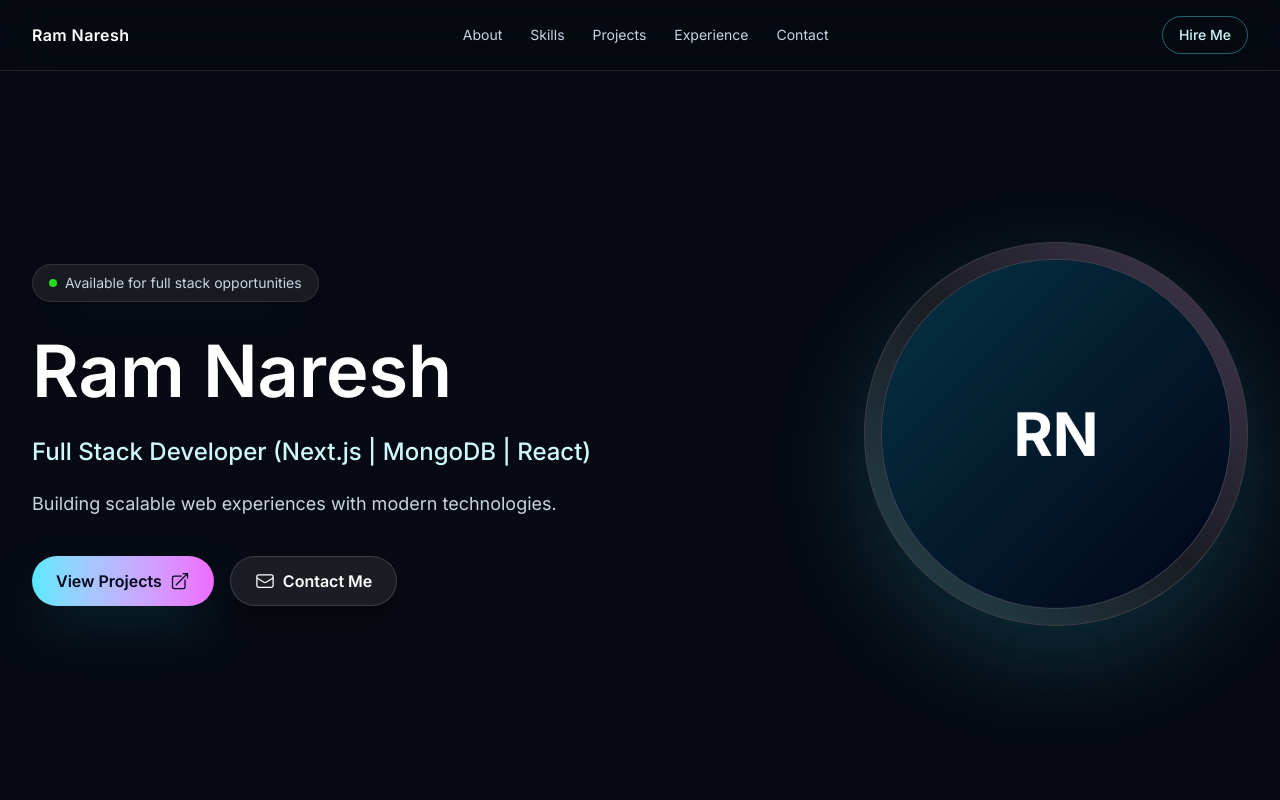
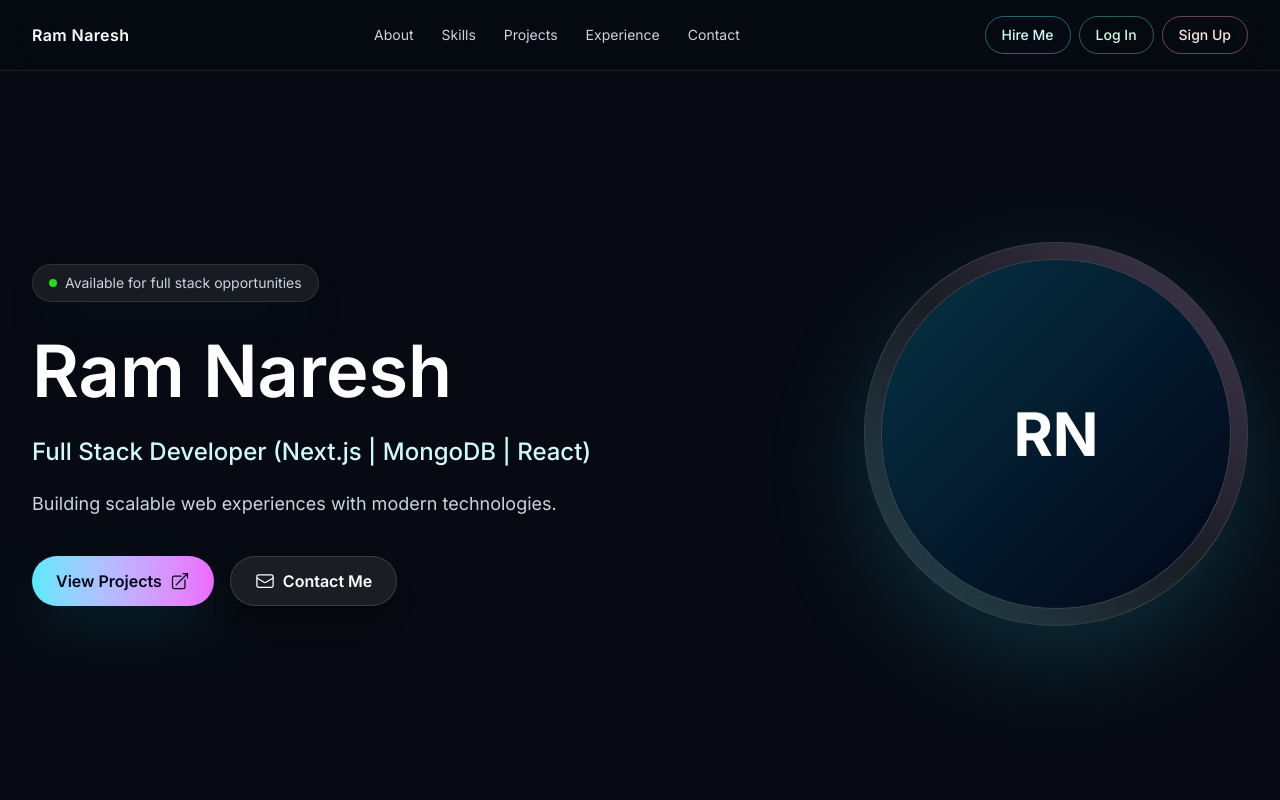
Before and after one commit to RamNareshOfficial/febdev-ai, a Next.js app: page /portfolio in a window 1280 px wide. Shown: the top 800 px of the page. Built offline with nearby package versions, Linux system fonts and the light colour scheme.

Commit message:
login, signup button without functionality is implemented.

```diff
--- a/app/page.tsx
+++ b/app/page.tsx
@@ -1,6 +1,5 @@
 import { redirect } from "next/navigation";
 
 export default function HomePage() {
-  // redirect("/dashboard");
   redirect("/portfolio");
 }
--- a/app/portfolio/page.tsx
+++ b/app/portfolio/page.tsx
@@ -109,12 +109,26 @@ export default function Home() {
               </a>
             ))}
           </div>
+          <div className="flex gap-2">
             <a
               href="#contact"
               className="rounded-full border border-cyan-300/40 px-4 py-2 text-sm font-medium text-cyan-100 transition hover:border-cyan-200 hover:bg-cyan-300/10"
             >
               Hire Me
             </a>
+            <a
+              href="#contact"
+              className="rounded-full border border-emerald-300/40 px-4 py-2 text-sm font-medium text-emerald-100 transition hover:border-emerald-200 hover:bg-emerald-300/10"
+            >
+              Log In
+            </a>
+            <a
+              href="#contact"
+              className="rounded-full border border-rose-300/40 px-4 py-2 text-sm font-medium text-rose-100 transition hover:border-rose-200 hover:bg-rose-300/10"
+            >
+              Sign Up
+            </a>
+          </div>
         </nav>
       </header>
       <section id="home" className="mx-auto grid min-h-[calc(100vh-73px)] max-w-7xl items-center gap-12 px-5 py-16 sm:px-8 lg:grid-cols-[1.05fr_0.95fr]">
```
Lines whose indentation alone changed are shown as unchanged.
